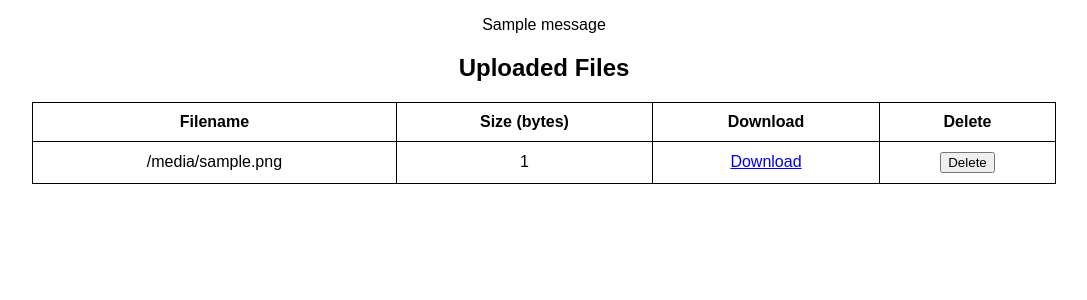
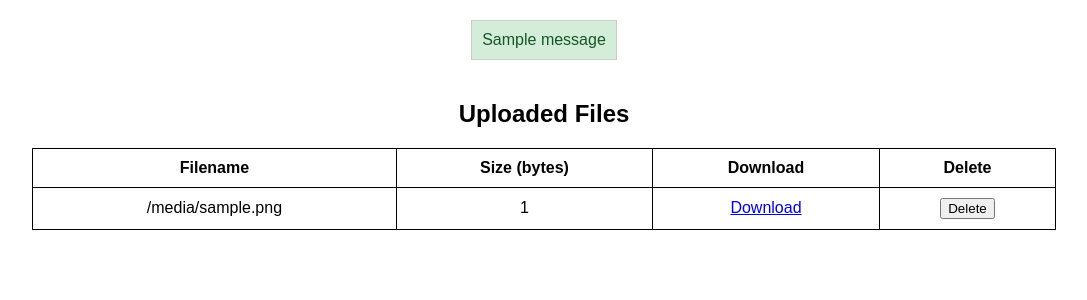
Before and after one commit to vigarepo2/url-rm-uploader, a Flask app: page /tasks in a window 1280 px wide. Shown: the part 38-338 px from the top of the page, without its empty margins (96-1183 px from the left). Run offline with Flask 3, Linux system fonts and the light colour scheme; one stand-in notice (Sample message) is shown; a database or web service that is not in the repository returns one stand-in record (values such as "Sample title").

Commit message:
Update base.html

```diff
--- a/templates/base.html
+++ b/templates/base.html
@@ -31,12 +31,26 @@
             padding: 10px;
             border: 1px solid black;
         }
+        .flash-message {
+            margin: 20px;
+            padding: 10px;
+            border: 1px solid #ccc;
+            display: inline-block;
+        }
+        .flash-message.error {
+            background-color: #f8d7da;
+            color: #721c24;
+        }
+        .flash-message.success {
+            background-color: #d4edda;
+            color: #155724;
+        }
     </style>
 </head>
 <body>
     <nav>
-        <a href="/">Upload</a>
-        <a href="/tasks">Uploaded Files</a>
+        <a href="{{ url_for('upload_file') }}">Upload</a>
+        <a href="{{ url_for('list_tasks') }}">Uploaded Files</a>
         {% if not mongo_enabled %}
             <span class="warning">⚠ MongoDB Not Connected</span>
         {% endif %}
@@ -45,7 +59,7 @@
         {% if messages %}
             <div>
                 {% for category, message in messages %}
-                    <p class="{{ category }}">{{ message }}</p>
+                    <p class="flash-message {{ category }}">{{ message }}</p>
                 {% endfor %}
             </div>
         {% endif %}
```
